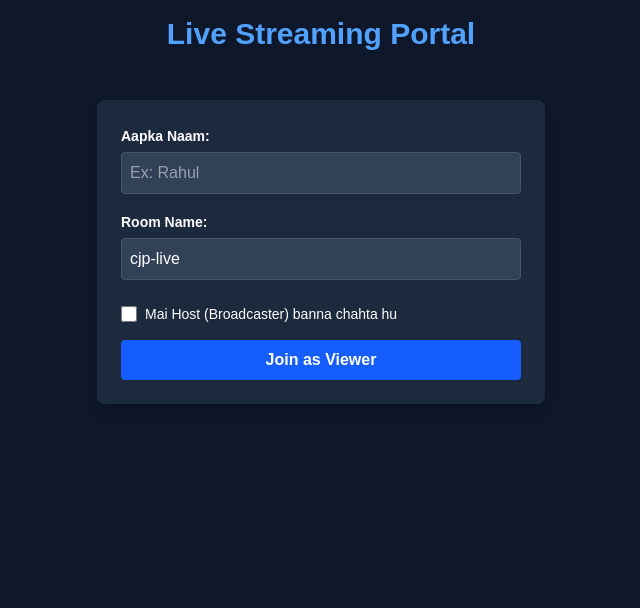
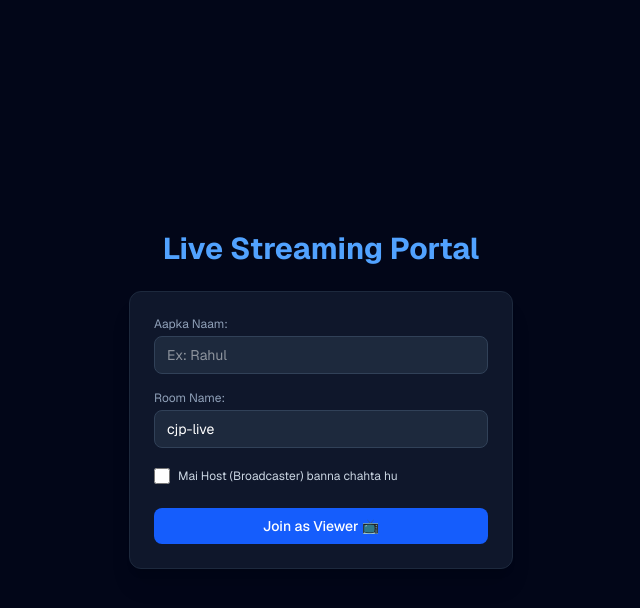
Before and after one commit to Pranav0patil/live-portal, a Next.js app: page / in a window 1280 px wide. Shown: the top 608 px of the page, without its empty margins (319-959 px from the left). Built offline with nearby package versions, Linux system fonts and the light colour scheme.

Commit message:
Added controls and chat

```diff
--- a/src/app/page.js
+++ b/src/app/page.js
@@ -1,99 +1,151 @@
 "use client";
 
 import { useState, useRef, useEffect } from "react";
-import { Room, RoomEvent, createLocalTracks, Track } from "livekit-client";
+import { Room, RoomEvent, Track } from "livekit-client";
 
 export default function LivePortal() {
+  const [userName, setUserName] = useState("");
   const [roomName, setRoomName] = useState("cjp-live");
-  const [userName, setUserName] = useState("");
   const [isHost, setIsHost] = useState(false);
-  const [connected, setConnected] = useState(false);
+  const [inRoom, setInRoom] = useState(false);
   const [status, setStatus] = useState("");
+  const [messages, setMessages] = useState([]);
+  const [chatInput, setChatInput] = useState("");
 
-  // Controls state
+  // Host Controls State
   const [isMuted, setIsMuted] = useState(false);
   const [isVideoOff, setIsVideoOff] = useState(false);
   const [isScreenSharing, setIsScreenSharing] = useState(false);
 
-  // Chat state
-  const [messages, setMessages] = useState([]);
-  const [chatInput, setChatInput] = useState("");
+  const roomRef = useRef(null);
+  const videoRef = useRef(null);
 
-  const localVideoRef = useRef(null);
-  const remoteVideoRef = useRef(null);
-  const roomRef = useRef(null);
-  const screenTrackRef = useRef(null);
-  const chatBottomRef = useRef(null);
-
-  useEffect(() => {
-    chatBottomRef.current?.scrollIntoView({ behavior: "smooth" });
-  }, [messages]);
-
-  const joinStream = async () => {
-    if (!userName.trim()) {
-      alert("Kripya apna naam dalein!");
+  const joinRoom = async (e) => {
+    e.preventDefault();
+    if (!userName.trim() || !roomName.trim()) {
+      alert("Kripya Naam aur Room Name bharein!");
       return;
     }
 
     try {
       setStatus("Token fetch kiya ja raha hai...");
-      const res = await fetch(`/api/token?room=${roomName}&identity=${userName}&isHost=${isHost}`);
+      const res = await fetch(
+        `/api/token?room=${encodeURIComponent(roomName)}&username=${encodeURIComponent(userName)}&isHost=${isHost}`
+      );
       const data = await res.json();
 
-      if (!data.token) {
-        throw new Error(data.error || "Token fetch karne me dikkat aayi");
+      if (!res.ok || !data.token) {
+        throw new Error(data.error || "Token fetch fail ho gaya");
       }
 
-      setStatus("LiveKit se connect ho raha hai...");
-      const room = new Room();
+      setStatus("Room se connect kiya ja raha hai...");
+      const room = new Room({
+        adaptiveStream: true,
+        dynacast: true,
+      });
       roomRef.current = room;
 
-      room.on(RoomEvent.TrackSubscribed, (track) => {
-        if (track.kind === Track.Kind.Video && remoteVideoRef.current) {
-          track.attach(remoteVideoRef.current);
-        }
-        if (track.kind === Track.Kind.Audio) {
-          const audioElement = track.attach();
-          document.body.appendChild(audioElement);
+      // Remote participants track listener (Viewer ke liye video)
+      room.on(RoomEvent.TrackSubscribed, (track, publication, participant) => {
+        if (track.kind === Track.Kind.Video && videoRef.current) {
+          track.attach(videoRef.current);
         }
       });
 
-      // Data channel message receive (Live Chat)
+      // Track unpublish listener
+      room.on(RoomEvent.TrackUnsubscribed, (track) => {
+        track.detach();
+      });
+
+      // Data/Chat message listener
       room.on(RoomEvent.DataReceived, (payload, participant) => {
-        const decoder = new TextDecoder();
-        const text = decoder.decode(payload);
         try {
-          const newMsg = JSON.parse(text);
-          setMessages((prev) => [...prev, newMsg]);
-        } catch {
-          setMessages((prev) => [...prev, { sender: participant?.identity || "Unknown", text }]);
+          const strData = new TextDecoder().decode(payload);
+          const msgObj = JSON.parse(strData);
+          setMessages((prev) => [...prev, msgObj]);
+        } catch (err) {
+          console.error("Chat parse error", err);
         }
       });
 
-      await room.connect(process.env.NEXT_PUBLIC_LIVEKIT_URL, data.token);
-      setConnected(true);
-      setStatus(isHost ? "Aap Live Broadcast kar rahe hain!" : "Aap Live Stream dekh rahe hain!");
+      const livekitUrl = process.env.NEXT_PUBLIC_LIVEKIT_URL;
+      await room.connect(livekitUrl, data.token);
 
+      // Agar Host hai toh Camera aur Mic chalu karo
       if (isHost) {
-        const tracks = await createLocalTracks({ audio: true, video: true });
-        for (const track of tracks) {
-          await room.localParticipant.publishTrack(track);
-          if (track.kind === Track.Kind.Video && localVideoRef.current) {
-            track.attach(localVideoRef.current);
+        setStatus("Camera aur Mic shuru ho raha hai...");
+        await room.localParticipant.enableCameraAndMicrophone();
+
+        const videoTrackPublication = Array.from(
+          room.localParticipant.videoTrackPublications.values()
+        )[0];
+
+        if (videoTrackPublication && videoTrackPublication.track && videoRef.current) {
+          videoTrackPublication.track.attach(videoRef.current);
         }
       }
-      }
+
+      setInRoom(true);
+      setStatus(isHost ? "Live Streaming On Air! 🔴" : "Streaming dekh rahe hain! 📺");
     } catch (err) {
       console.error(err);
       setStatus("Error: " + err.message);
     }
   };
 
+  const leaveRoom = async () => {
+    if (roomRef.current) {
+      await roomRef.current.disconnect();
+      roomRef.current = null;
+    }
+    setInRoom(false);
+    setStatus("");
+    setMessages([]);
+    setIsMuted(false);
+    setIsVideoOff(false);
+    setIsScreenSharing(false);
+  };
+
+  // Host Toggle Controls
+  const toggleMic = async () => {
+    if (roomRef.current && isHost) {
+      const enabled = roomRef.current.localParticipant.isMicrophoneEnabled;
+      await roomRef.current.localParticipant.setMicrophoneEnabled(!enabled);
+      setIsMuted(enabled);
+    }
+  };
+
+  const toggleCamera = async () => {
+    if (roomRef.current && isHost) {
+      const enabled = roomRef.current.localParticipant.isCameraEnabled;
+      await roomRef.current.localParticipant.setCameraEnabled(!enabled);
+      setIsVideoOff(enabled);
+    }
+  };
+
+  const toggleScreenShare = async () => {
+    if (roomRef.current && isHost) {
+      try {
+        const enabled = roomRef.current.localParticipant.isScreenShareEnabled;
+        await roomRef.current.localParticipant.setScreenShareEnabled(!enabled);
+        setIsScreenSharing(!enabled);
+      } catch (e) {
+        console.error("Screen share error:", e);
+      }
+    }
+  };
+
+  // Send Chat Message
   const sendMessage = async (e) => {
     e.preventDefault();
     if (!chatInput.trim() || !roomRef.current) return;
 
-    const msgObj = { sender: userName, text: chatInput };
+    const msgObj = {
+      sender: userName,
+      text: chatInput.trim(),
+      time: new Date().toLocaleTimeString([], { hour: "2-digit", minute: "2-digit" }),
+    };
+
     const encoder = new TextEncoder();
     const data = encoder.encode(JSON.stringify(msgObj));
 
@@ -102,225 +154,183 @@ export default function LivePortal() {
     setChatInput("");
   };
 
-  const toggleMic = () => {
-    if (!roomRef.current) return;
-    const audioTrack = roomRef.current.localParticipant.getTrackPublication(Track.Source.Microphone)?.track;
-    if (audioTrack) {
-      if (isMuted) {
-        audioTrack.unmute();
-        setIsMuted(false);
-      } else {
-        audioTrack.mute();
-        setIsMuted(true);
-      }
-    }
-  };
-
-  const toggleCamera = () => {
-    if (!roomRef.current) return;
-    const videoTrack = roomRef.current.localParticipant.getTrackPublication(Track.Source.Camera)?.track;
-    if (videoTrack) {
-      if (isVideoOff) {
-        videoTrack.unmute();
-        setIsVideoOff(false);
-      } else {
-        videoTrack.mute();
-        setIsVideoOff(true);
-      }
-    }
-  };
-
-  const toggleScreenShare = async () => {
-    if (!roomRef.current) return;
-    try {
-      if (!isScreenSharing) {
-        const stream = await navigator.mediaDevices.getDisplayMedia({ video: true });
-        const screenTrack = stream.getVideoTracks()[0];
-        screenTrackRef.current = screenTrack;
-
-        await roomRef.current.localParticipant.publishTrack(screenTrack);
-        setIsScreenSharing(true);
-
-        screenTrack.onended = () => {
-          stopScreenShare();
-        };
-      } else {
-        stopScreenShare();
-      }
-    } catch (err) {
-      console.error("Screen share cancel kiya ya error:", err);
-    }
-  };
-
-  const stopScreenShare = () => {
-    if (screenTrackRef.current && roomRef.current) {
-      roomRef.current.localParticipant.unpublishTrack(screenTrackRef.current);
-      screenTrackRef.current.stop();
-      screenTrackRef.current = null;
-      setIsScreenSharing(false);
-    }
-  };
-
-  const leaveStream = () => {
+  useEffect(() => {
+    return () => {
       if (roomRef.current) {
         roomRef.current.disconnect();
       }
-    setConnected(false);
-    setIsMuted(false);
-    setIsVideoOff(false);
-    setIsScreenSharing(false);
-    setMessages([]);
-    setStatus("Stream se disconnect ho gaye.");
     };
+  }, []);
 
   return (
-    <main className="min-h-screen bg-slate-900 text-white flex flex-col items-center p-4">
-      <h1 className="text-3xl font-bold mb-4 text-blue-400">Live Streaming Portal</h1>
+    <main className="min-h-screen bg-slate-950 text-white flex flex-col items-center justify-center p-4 font-sans">
+      <h1 className="text-2xl md:text-3xl font-bold mb-6 text-blue-400">
+        Live Streaming Portal
+      </h1>
 
-      {!connected ? (
-        <div className="bg-slate-800 p-6 rounded-lg shadow-lg w-full max-w-md flex flex-col gap-4 mt-8">
+      {!inRoom ? (
+        <form
+          onSubmit={joinRoom}
+          className="bg-slate-900 border border-slate-800 p-6 rounded-xl w-full max-w-sm flex flex-col gap-4 shadow-xl"
+        >
           <div>
-            <label className="text-sm font-semibold">Aapka Naam:</label>
+            <label className="text-xs text-slate-400 mb-1 block">Aapka Naam:</label>
             <input
               type="text"
-              className="w-full p-2 mt-1 rounded bg-slate-700 border border-slate-600 focus:outline-none focus:border-blue-500"
               placeholder="Ex: Rahul"
               value={userName}
               onChange={(e) => setUserName(e.target.value)}
+              className="w-full bg-slate-800 border border-slate-700 px-3 py-2 rounded-lg text-sm focus:outline-none focus:border-blue-500"
+              required
             />
           </div>
 
           <div>
-            <label className="text-sm font-semibold">Room Name:</label>
+            <label className="text-xs text-slate-400 mb-1 block">Room Name:</label>
             <input
               type="text"
-              className="w-full p-2 mt-1 rounded bg-slate-700 border border-slate-600 focus:outline-none focus:border-blue-500"
+              placeholder="cjp-live"
               value={roomName}
               onChange={(e) => setRoomName(e.target.value)}
+              className="w-full bg-slate-800 border border-slate-700 px-3 py-2 rounded-lg text-sm focus:outline-none focus:border-blue-500"
+              required
             />
           </div>
 
-          <div className="flex items-center gap-2 mt-2">
+          <div className="flex items-center gap-2 mt-1">
             <input
               type="checkbox"
               id="hostCheck"
-              className="w-4 h-4 text-blue-600 rounded"
               checked={isHost}
               onChange={(e) => setIsHost(e.target.checked)}
+              className="w-4 h-4 rounded cursor-pointer accent-blue-600"
             />
-            <label htmlFor="hostCheck" className="text-sm font-medium">
+            <label htmlFor="hostCheck" className="text-xs text-slate-300 cursor-pointer">
               Mai Host (Broadcaster) banna chahta hu
             </label>
           </div>
 
           <button
-            onClick={joinStream}
-            className="w-full py-2 bg-blue-600 hover:bg-blue-700 rounded font-semibold transition"
+            type="submit"
+            className="w-full mt-2 bg-blue-600 hover:bg-blue-700 text-white font-medium py-2 rounded-lg text-sm transition"
           >
-            {isHost ? "Go Live (Start Stream)" : "Join as Viewer"}
+            {isHost ? "Start Stream as Host 🚀" : "Join as Viewer 📺"}
+          </button>
+        </form>
+      ) : (
+        <div className="w-full max-w-5xl flex flex-col lg:flex-row gap-4">
+          {/* Main Video Section */}
+          <div className="flex-1 bg-slate-900 border border-slate-800 rounded-xl p-4 flex flex-col shadow-xl">
+            <div className="flex justify-between items-center mb-3">
+              <span className="text-sm font-semibold flex items-center gap-2">
+                <span className="w-2.5 h-2.5 rounded-full bg-red-500 animate-pulse"></span>
+                Room: <span className="text-blue-400">{roomName}</span>
+              </span>
+              <button
+                onClick={leaveRoom}
+                className="bg-red-600 hover:bg-red-700 text-xs px-3 py-1.5 rounded-md font-medium transition"
+              >
+                Leave Stream ✕
               </button>
             </div>
-      ) : (
-        <div className="flex flex-col w-full max-w-6xl gap-4">
-          <div className="flex items-center justify-between w-full bg-slate-800 p-3 rounded-lg">
-            <div className="flex gap-2">
+
+            <div className="relative aspect-video bg-black rounded-lg overflow-hidden flex items-center justify-center">
+              <video
+                ref={videoRef}
+                autoPlay
+                playsInline
+                muted={isHost}
+                className="w-full h-full object-cover"
+              />
+              {isVideoOff && isHost && (
+                <div className="absolute inset-0 bg-slate-900 flex items-center justify-center text-slate-400 text-sm">
+                  Camera is turned off
+                </div>
+              )}
+            </div>
+
+            {/* Host Controls */}
             {isHost && (
-                <>
+              <div className="flex flex-wrap gap-2 justify-center mt-4">
                 <button
+                  type="button"
                   onClick={toggleMic}
-                    className={`px-3 py-1.5 rounded text-sm font-semibold transition ${
-                      isMuted ? "bg-red-600 hover:bg-red-700" : "bg-slate-700 hover:bg-slate-600"
-                    }`}
+                  className={`px-3 py-2 rounded-lg font-medium text-xs sm:text-sm ${
+                    isMuted ? "bg-red-600 hover:bg-red-700" : "bg-slate-800 hover:bg-slate-700"
+                  } text-white border border-slate-700 transition`}
                 >
-                    {isMuted ? "Unmute Mic" : "Mute Mic"}
+                  {isMuted ? "Unmute Mic 🎤" : "Mute Mic 🎙️"}
                 </button>
 
                 <button
+                  type="button"
                   onClick={toggleCamera}
-                    className={`px-3 py-1.5 rounded text-sm font-semibold transition ${
-                      isVideoOff ? "bg-red-600 hover:bg-red-700" : "bg-slate-700 hover:bg-slate-600"
-                    }`}
+                  className={`px-3 py-2 rounded-lg font-medium text-xs sm:text-sm ${
+                    isVideoOff ? "bg-red-600 hover:bg-red-700" : "bg-slate-800 hover:bg-slate-700"
+                  } text-white border border-slate-700 transition`}
                 >
-                    {isVideoOff ? "Video On" : "Video Off"}
+                  {isVideoOff ? "Turn On Camera 📹" : "Turn Off Camera 📷"}
                 </button>
 
                 <button
+                  type="button"
                   onClick={toggleScreenShare}
-                    className={`px-3 py-1.5 rounded text-sm font-semibold transition ${
-                      isScreenSharing ? "bg-purple-600 hover:bg-purple-700" : "bg-slate-700 hover:bg-slate-600"
-                    }`}
+                  className={`px-3 py-2 rounded-lg font-medium text-xs sm:text-sm ${
+                    isScreenSharing ? "bg-amber-600 hover:bg-amber-700" : "bg-slate-800 hover:bg-slate-700"
+                  } text-white border border-slate-700 transition`}
                 >
-                    {isScreenSharing ? "Stop Share" : "Share Screen"}
+                  {isScreenSharing ? "Stop Sharing 🛑" : "Share Screen 🖥️"}
                 </button>
-                </>
+              </div>
             )}
           </div>
 
-            <button
-              onClick={leaveStream}
-              className="px-4 py-1.5 bg-red-600 hover:bg-red-700 rounded text-sm font-semibold"
-            >
-              Leave Stream
-            </button>
+          {/* Live Chat Section */}
+          <div className="w-full lg:w-80 bg-slate-900 border border-slate-800 rounded-xl p-4 flex flex-col h-96 lg:h-auto shadow-xl">
+            <h2 className="text-sm font-semibold border-b border-slate-800 pb-2 mb-3 text-slate-300">
+              Live Chat 💬
+            </h2>
+
+            <div className="flex-1 overflow-y-auto flex flex-col gap-2 pr-1 text-xs">
+              {messages.length === 0 ? (
+                <p className="text-slate-500 italic text-center my-auto">
+                  Abhi koi message nahi aaya...
+                </p>
+              ) : (
+                messages.map((m, idx) => (
+                  <div key={idx} className="bg-slate-800/80 p-2 rounded-lg border border-slate-700/50">
+                    <div className="flex justify-between items-center mb-0.5">
+                      <span className="font-semibold text-blue-400">{m.sender}</span>
+                      <span className="text-[10px] text-slate-500">{m.time}</span>
                     </div>
-
-          <div className="grid grid-cols-1 lg:grid-cols-3 gap-4 w-full">
-            {/* Video Streams Section */}
-            <div className="lg:col-span-2 flex flex-col gap-4">
-              {isHost && (
-                <div className="bg-slate-800 p-3 rounded-lg">
-                  <h2 className="text-sm font-semibold mb-2 text-slate-300">Aapka Camera (Host Preview)</h2>
-                  <video ref={localVideoRef} autoPlay playsInline muted className="w-full rounded bg-black aspect-video object-cover" />
-                </div>
-              )}
-
-              <div className="bg-slate-800 p-3 rounded-lg">
-                <h2 className="text-sm font-semibold mb-2 text-slate-300">Live Broadcast Feed</h2>
-                <video ref={remoteVideoRef} autoPlay playsInline className="w-full rounded bg-black aspect-video object-cover" />
-              </div>
-            </div>
-
-            {/* Live Chat Box Section */}
-            <div className="bg-slate-800 rounded-lg p-4 flex flex-col h-[520px]">
-              <h2 className="text-lg font-semibold border-b border-slate-700 pb-2 mb-3">Live Chat</h2>
-
-              <div className="flex-1 overflow-y-auto space-y-2 pr-1">
-                {messages.length === 0 ? (
-                  <p className="text-slate-500 text-sm text-center mt-12">Abhi tak koi message nahi hai...</p>
-                ) : (
-                  messages.map((msg, index) => (
-                    <div key={index} className="text-sm bg-slate-700/60 p-2 rounded break-words">
-                      <span className="font-bold text-blue-400">{msg.sender}: </span>
-                      <span>{msg.text}</span>
+                    <p className="text-slate-200">{m.text}</p>
                   </div>
                 ))
               )}
-                <div ref={chatBottomRef} />
             </div>
 
-              <form onSubmit={sendMessage} className="mt-3 flex gap-2 border-t border-slate-700 pt-3">
+            <form onSubmit={sendMessage} className="flex gap-2 mt-3 pt-2 border-t border-slate-800">
               <input
                 type="text"
                 placeholder="Type a message..."
-                  className="flex-1 bg-slate-700 px-3 py-2 rounded text-sm focus:outline-none focus:border-blue-500 border border-slate-600"
                 value={chatInput}
                 onChange={(e) => setChatInput(e.target.value)}
+                className="flex-1 bg-slate-800 border border-slate-700 px-3 py-1.5 rounded-lg text-xs focus:outline-none focus:border-blue-500 text-white"
               />
               <button
                 type="submit"
-                  className="bg-blue-600 hover:bg-blue-700 px-4 py-2 rounded text-sm font-semibold transition"
+                className="bg-blue-600 hover:bg-blue-700 px-3 py-1.5 rounded-lg text-xs font-medium transition"
               >
                 Send
               </button>
             </form>
           </div>
         </div>
-        </div>
       )}
 
       {status && (
-        <p className="mt-4 text-xs text-yellow-400 bg-slate-800 px-3 py-1.5 rounded">
-          Status: {status}
+        <p className="mt-4 text-xs text-yellow-400 bg-slate-900 border border-slate-800 px-3 py-1.5 rounded-full shadow">
+          {status}
         </p>
       )}
     </main>
```
Lines whose indentation alone changed are shown as unchanged.
